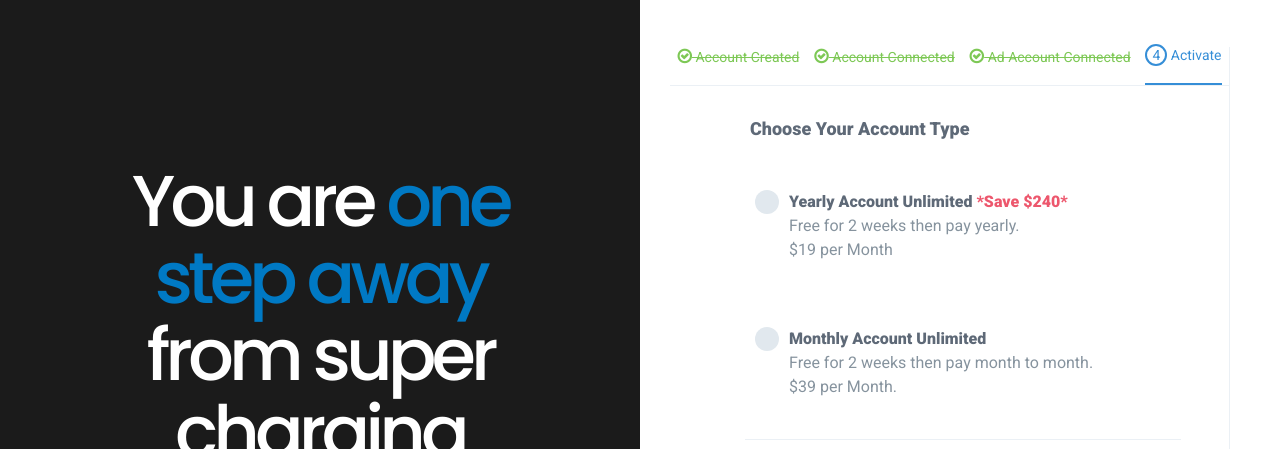
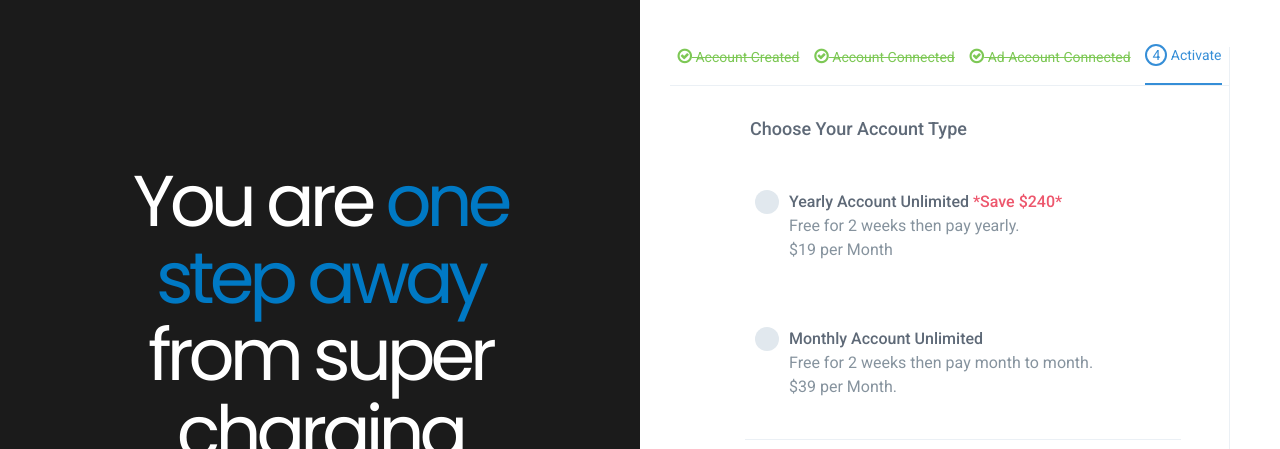
Before and after one commit to 10Volo/credit-pay1, a website: page index.html in a window 1280 px wide. Shown: the part 53-502 px from the top of the page. Drawn offline with Linux system fonts and the light colour scheme.

Commit message:
fixed font

```diff
--- a/app/scss/_home-page.scss
+++ b/app/scss/_home-page.scss
@@ -60,7 +60,7 @@ header {
       text-align: center;
       font-family: 'Poppins', sans-serif;
       font-size: 72px;
-      padding: 165px 110px;
+      padding: 165px 110px 180px 110px;
       letter-spacing: -5px;
       line-height: 77px;
     }
@@ -109,7 +109,7 @@ header {
           color: #5E6977;
           font-family: 'Roboto', sans-serif;
           font-size: 18px;
-          font-weight: 600;
+          font-weight: 500;
           margin: 33px 0 0 80px;
         }
       }
@@ -134,7 +134,7 @@ header {
                 color: #5E6977;
                 font-family: 'Roboto', sans-serif;
                 font-size: 16px;
-                font-weight: 600;
+                font-weight: 500;
 
                 .asterisk {
                   color: #ED576D;
--- a/index.html
+++ b/index.html
@@ -5,14 +5,9 @@
     <title>Title</title>
     <meta name="viewport" content="width=device-width, initial-scale=1.0, maximum-scale=1.0, user-scalable=no">
     <link rel="stylesheet" href="https://cdnjs.cloudflare.com/ajax/libs/font-awesome/4.7.0/css/font-awesome.min.css">
-    <!--<link href="https://fonts.googleapis.com/css?family=Francois+One|Roboto" rel="stylesheet"> &lt;!&ndash;font body, title&ndash;&gt;-->
-    <!--<link href="https://fonts.googleapis.com/css?family=Poppins:600" rel="stylesheet">-->
-    <!--<link rel="stylesheet" href="https://maxcdn.bootstrapcdn.com/bootstrap/3.3.7/css/bootstrap.min.css">-->
-    <link href="https://fonts.googleapis.com/css?family=Poppins:500|Roboto:400,900" rel="stylesheet">
+    <link href="https://fonts.googleapis.com/css?family=Poppins:200,300,400,500,600,700,800|Roboto:400,500,700,900" rel="stylesheet">
 
 
-    <link href="https://fonts.googleapis.com/css?family=Roboto" rel="stylesheet">
-    <link href="https://fonts.googleapis.com/css?family=Roboto:300,400" rel="stylesheet">
     <link rel="stylesheet" href="app/css/style.css">
 </head>
 <body>
```
Also changed, not shown: app/css/style.css.
